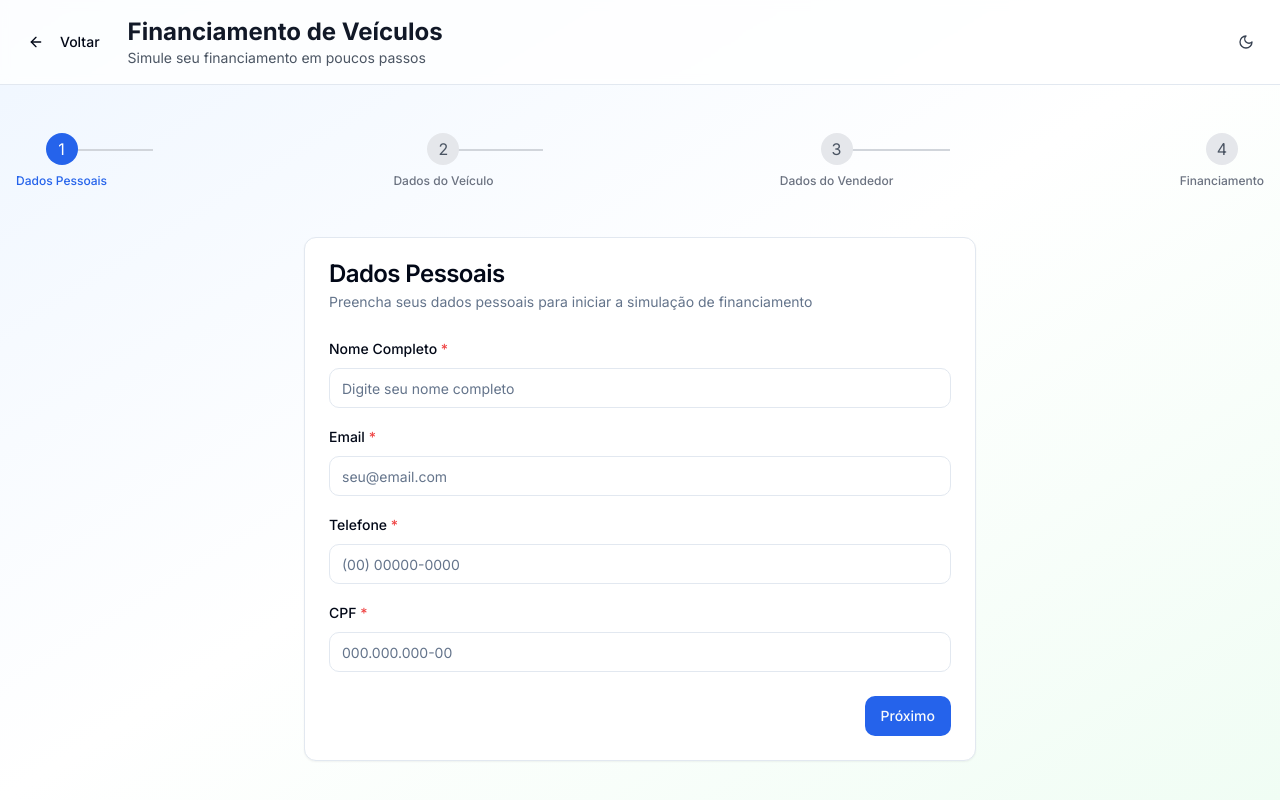
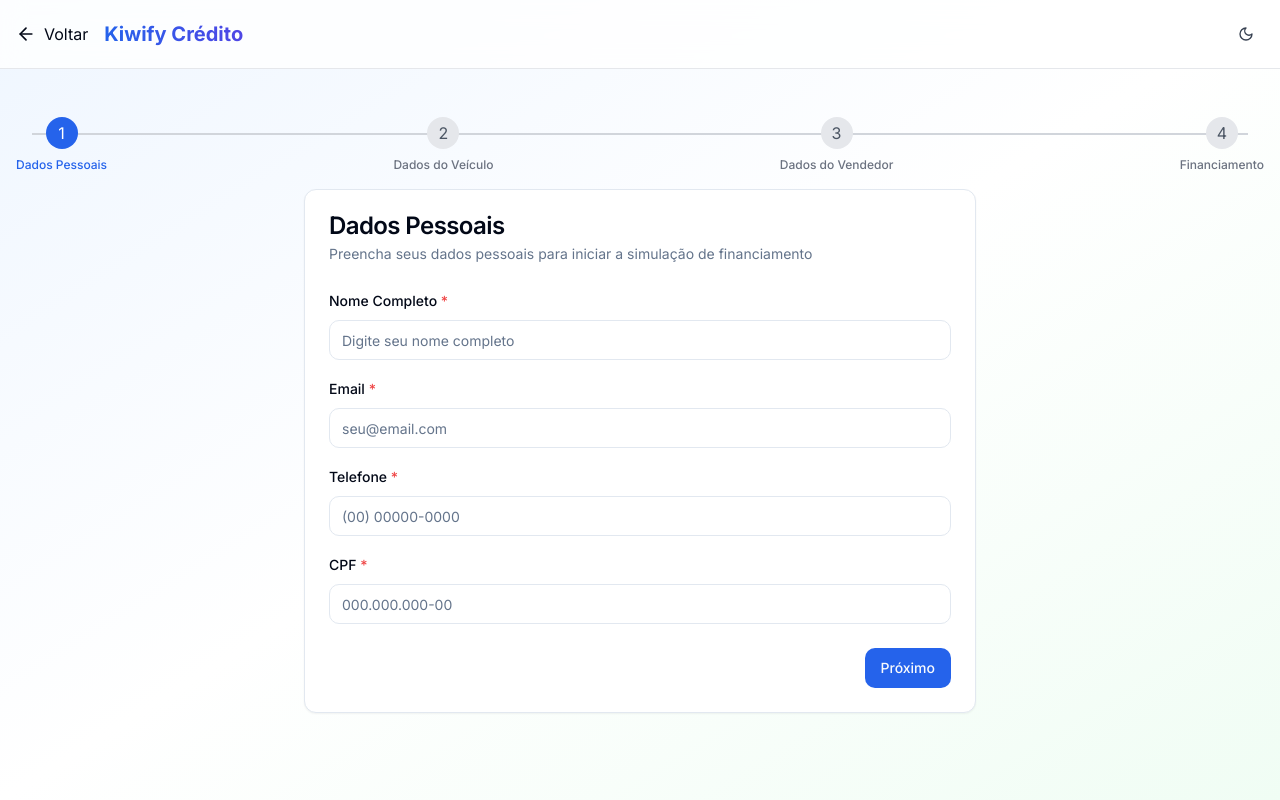
Before and after one commit to TavaresLuc/financing-simulation, a Next.js app: page /veiculos in a window 1280 px wide. Built offline with nearby package versions, Linux system fonts and the light colour scheme.

Commit message:
components changes

```diff
--- a/app/fgts/page.tsx
+++ b/app/fgts/page.tsx
@@ -12,6 +12,7 @@ import { Separator } from "@/components/ui/separator"
 import { Badge } from "@/components/ui/badge"
 import { CheckCircle, AlertCircle, FileText, CreditCard, Smartphone, Clock } from "lucide-react"
 import { useRouter } from "next/navigation"
+import HeaderPages from "@/components/header"
 
 interface FormData {
   nome_completo: string
@@ -229,16 +230,10 @@ export default function FGTSPage() {
   }
 
   return (
-    <div className="min-h-screen bg-gradient-to-br from-blue-50 to-indigo-100 dark:from-gray-900 dark:to-gray-800 py-12 px-4">
-      <div className="max-w-4xl mx-auto">
-        {/* Header */}
-        <div className="text-center mb-8">
-          <h1 className="text-4xl font-bold text-gray-900 dark:text-white mb-4">Antecipação FGTS</h1>
-          <p className="text-xl text-gray-600 dark:text-gray-300 max-w-2xl mx-auto">
-            Antecipe seu FGTS de forma rápida e segura. Preencha seus dados e receba orientações personalizadas.
-          </p>
-        </div>
 
+    <div className="min-h-screen bg-gradient-to-br from-blue-50 to-indigo-100 dark:from-gray-900 dark:to-gray-800">
+        <HeaderPages />
+      <div className="max-w-4xl mx-auto py-8">
         <div className="grid lg:grid-cols-2 gap-8">
           {/* Formulário */}
           <Card className="shadow-xl">
--- a/app/veiculos/page.tsx
+++ b/app/veiculos/page.tsx
@@ -12,6 +12,7 @@ import { ThemeToggle } from "@/components/theme-toggle"
 import { ArrowLeft } from "lucide-react"
 import { Button } from "@/components/ui/button"
 import Link from "next/link"
+import HeaderPages from "@/components/header"
 
 export default function VehicleFinancingPage() {
   const router = useRouter()
@@ -141,31 +142,14 @@ export default function VehicleFinancingPage() {
   return (
     <div className="min-h-screen bg-gradient-to-br from-blue-50 via-white to-green-50 dark:from-gray-900 dark:via-gray-800 dark:to-gray-900">
       {/* Header */}
-      <header className="border-b bg-white/80 dark:bg-gray-900/80 backdrop-blur-sm sticky top-0 z-50">
-        <div className="container mx-auto px-4 py-4">
-          <div className="flex items-center justify-between">
-            <div className="flex items-center space-x-4">
-              <Link href="/">
-                <Button variant="ghost" size="sm">
-                  <ArrowLeft className="h-4 w-4 mr-2" />
-                  Voltar
-                </Button>
-              </Link>
-              <div>
-                <h1 className="text-2xl font-bold text-gray-900 dark:text-white">Financiamento de Veículos</h1>
-                <p className="text-sm text-gray-600 dark:text-gray-400">Simule seu financiamento em poucos passos</p>
-              </div>
-            </div>
-            <ThemeToggle />
-          </div>
-        </div>
-      </header>
+              <HeaderPages>
+              </HeaderPages>
 
       {/* Main Content */}
       <main className="container mx-auto px-4 py-8">
         {currentStep <= 4 && <StepIndicator currentStep={currentStep} totalSteps={4} labels={stepLabels} />}
 
-        <div className="mt-8">
+        <div className="mt-">
           {currentStep === 1 && (
             <PersonalDataForm
               data={formData.personalData}
--- /dev/null
+++ b/components/header.tsx
@@ -0,0 +1,26 @@
+import { ThemeToggle } from "@/components/theme-toggle"
+import Link from "next/link"
+import { ArrowLeft } from "lucide-react"
+
+interface HeaderProps {
+  className?: string
+  }
+
+export default function HeaderPages({ className }: HeaderProps) {
+  return (
+         <header className="sticky top-0 z-10 bg-white/80 dark:bg-gray-950/80 backdrop-blur-md border-b border-gray-200 dark:border-gray-800">
+           <div className="container mx-auto px-4 py-4 flex justify-between items-center">
+             <div className="flex items-center">
+               <Link href="/" className="flex items-center mr-4">
+                 <ArrowLeft className="h-5 w-5 mr-2" />
+                 <span>Voltar</span>
+               </Link>
+               <span className="font-bold text-xl bg-gradient-to-r from-blue-600 to-indigo-600 bg-clip-text text-transparent">
+                 Kiwify Crédito
+               </span>
+             </div>
+             <ThemeToggle />
+           </div>
+         </header>
+)
+};
--- a/components/vehicle-financing/step-indicator.tsx
+++ b/components/vehicle-financing/step-indicator.tsx
@@ -9,27 +9,33 @@ interface StepIndicatorProps {
 export function StepIndicator({ currentStep, totalSteps, labels }: StepIndicatorProps) {
   return (
     <div className="w-full py-4">
-      <div className="flex justify-between">
+      <div className="flex justify-between items-center relative">
+        {/* Linha de fundo (conecta todos os passos) */}
+        <div className="absolute top-4 left-0 right-0 h-0.5 bg-gray-300 dark:bg-gray-700" style={{
+          marginLeft: '1rem',
+          marginRight: '1rem'
+        }} />
+
+        {/* Linha de progresso (verde para passos completados) */}
+        <div
+          className="absolute top-4 h-0.5 bg-green-500 transition-all duration-300 ease-in-out"
+          style={{
+            left: '1rem',
+            width: currentStep > 1 ? `${((currentStep - 1) / (totalSteps - 1)) * (100 - (2 * 16 / totalSteps))}%` : '0%'
+          }}
+        />
+
         {Array.from({ length: totalSteps }).map((_, index) => {
           const stepNumber = index + 1
           const isActive = stepNumber === currentStep
           const isCompleted = stepNumber < currentStep
 
           return (
-            <div key={stepNumber} className="flex flex-col items-center relative">
-              {/* Linha conectora */}
-              {stepNumber < totalSteps && (
-                <div
-                  className={`absolute top-4 w-full h-0.5 left-1/2 ${
-                    isCompleted ? "bg-green-500" : "bg-gray-300 dark:bg-gray-700"
-                  }`}
-                />
-              )}
-
+            <div key={stepNumber} className="flex flex-col items-center relative z-10">
               {/* Círculo do passo */}
               <div
                 className={`
-                  w-8 h-8 rounded-full flex items-center justify-center z-10
+                  w-8 h-8 rounded-full flex items-center justify-center
                   ${
                     isActive
                       ? "bg-blue-600 text-white"
@@ -66,3 +72,49 @@ export function StepIndicator({ currentStep, totalSteps, labels }: StepIndicator
     </div>
   )
 }
+
+// Exemplo de uso
+export default function App() {
+  return (
+    <div className="p-8 max-w-2xl mx-auto space-y-8">
+      <h2 className="text-2xl font-bold mb-4">Step Indicator - Exemplo</h2>
+
+      <div className="space-y-6">
+        <div>
+          <h3 className="text-lg font-semibold mb-2">Passo 2 de 4</h3>
+          <StepIndicator
+            currentStep={2}
+            totalSteps={4}
+            labels={['Início', 'Dados', 'Revisão', 'Finalizar']}
+          />
+        </div>
+
+        <div>
+          <h3 className="text-lg font-semibold mb-2">Passo 3 de 5</h3>
+          <StepIndicator
+            currentStep={3}
+            totalSteps={5}
+            labels={['Setup', 'Config', 'Deploy', 'Test', 'Done']}
+          />
+        </div>
+
+        <div>
+          <h3 className="text-lg font-semibold mb-2">Passo 1 de 3</h3>
+          <StepIndicator
+            currentStep={1}
+            totalSteps={3}
+            labels={['Start', 'Process', 'Finish']}
+          />
+        </div>
+
+        <div>
+          <h3 className="text-lg font-semibold mb-2">Sem labels</h3>
+          <StepIndicator
+            currentStep={2}
+            totalSteps={4}
+          />
+        </div>
+      </div>
+    </div>
+  )
+}
```
Also changed, not shown: 1 other file (tests, documents, lock files or other folders).
